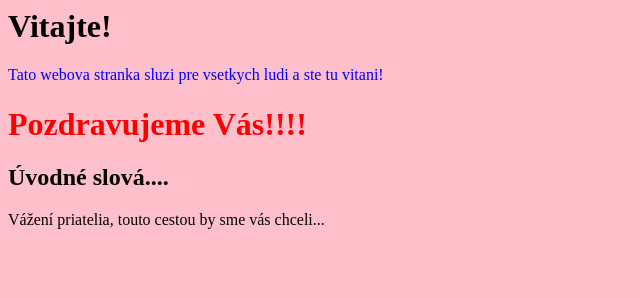
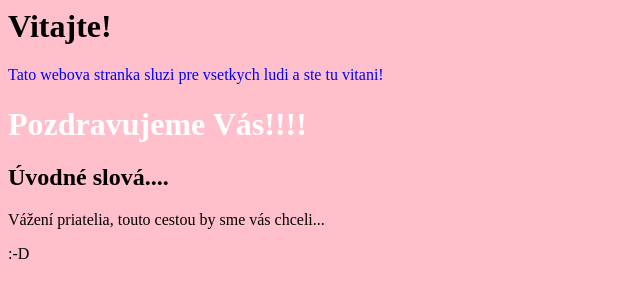
Before and after one commit to like-it-sk/eTG01-web-stranka-pre-ludi, a plain HTML site: page index.html in a window 1280 px wide. Shown: the whole page, without its empty margins (0-640 px from the left). Drawn offline with Linux system fonts and the light colour scheme.

Commit message:
rychly fix prilis kriklaveho nadpisu
zmena na bielu

```diff
--- a/index.html
+++ b/index.html
@@ -11,12 +11,14 @@
   <p class="wspl-odsek">Tato webova stranka sluzi
     pre vsetkych ludi a ste tu vitani!</p>
 
-  <h1 style="color:red;">Pozdravujeme Vás!!!!<h1>
+  <h1 style="color:white;">Pozdravujeme Vás!!!!<h1>
 
   <h2>Úvodné slová....</h2>
 
   <p>Vážení priatelia, touto cestou by sme vás chceli...</p>
 
+  <p> :-D</p>
+
 </body>
 
 </html>
```
